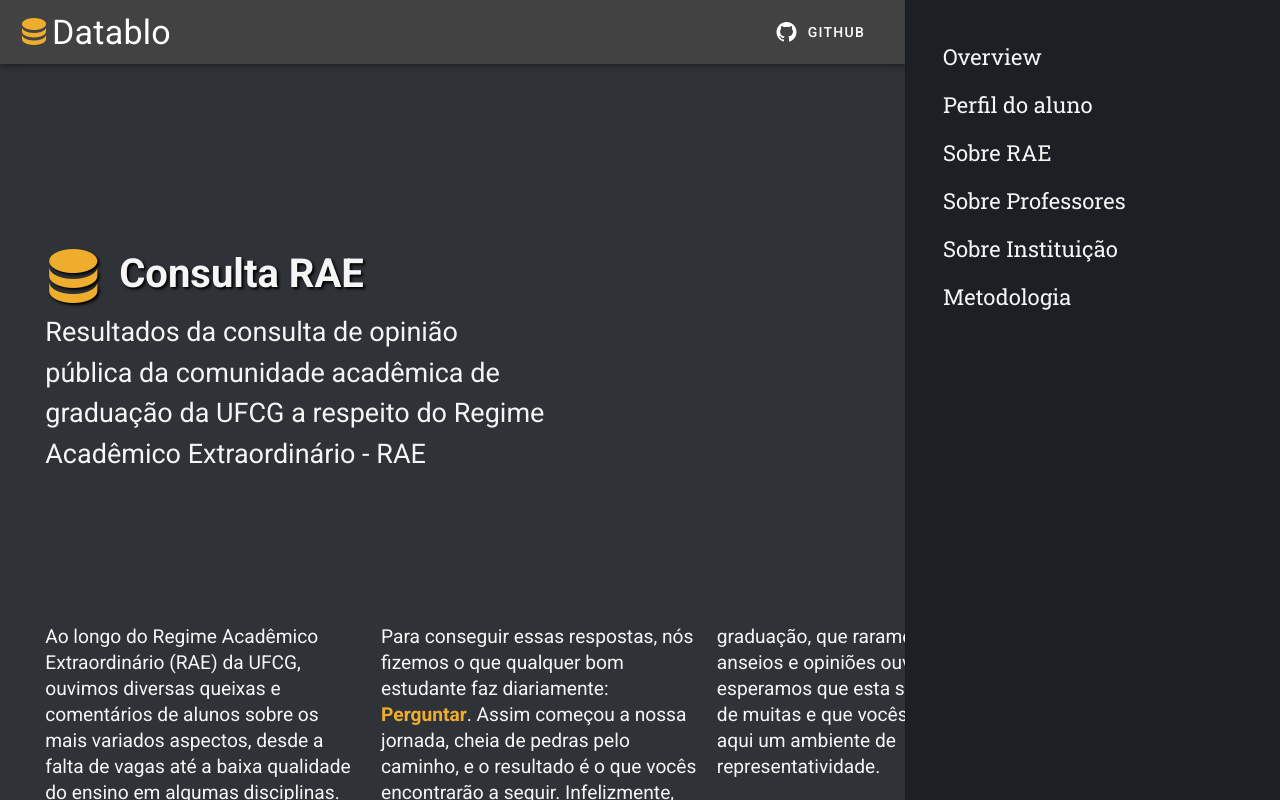
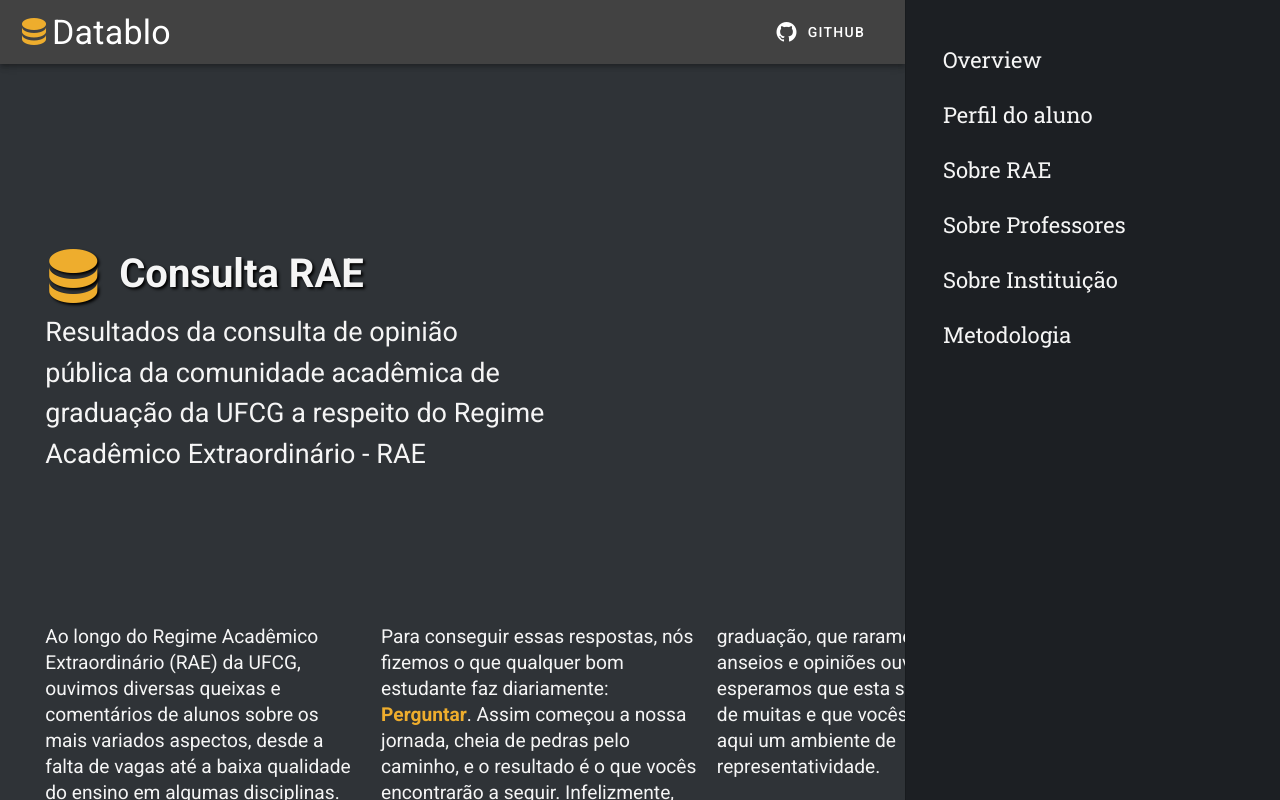
Before and after one commit to leleoveiga/datablo-vue, a Vue app: page / in a window 1280 px wide. Shown: the top 800 px of the page. Built offline with nearby package versions, Linux system fonts and the light colour scheme.

Commit message:
fix box do scroll menor que o normal

```diff
--- a/src/components/NavDrawer.vue
+++ b/src/components/NavDrawer.vue
@@ -9,9 +9,7 @@
 		width="375px"
 	>
 		<v-treeview
-			v-model="tree"
 			:items="items"
-			item-key="name"
 			activatable
 			color="#eead2d"
 			expand-icon=""
@@ -19,13 +17,14 @@
 			open-on-click
 		>
 			<template v-slot:label="{ item }">
-				<span
+				<div
 					v-bind:class="{ childrenFont: item.child }"
 					class="navFont grey--text text--lighten-4 font-weight-regular"
+					style="padding: 11px 0px"
 					@click="scrollTo(item.id, item.offs)"
 				>
 					{{ item.name }}
-				</span>
+				</div>
 			</template>
 		</v-treeview>
 	</v-navigation-drawer>
@@ -173,12 +172,14 @@
 	}),
 	methods: {
 		scrollTo(id, offs) {
-			console.log("oisaidhs");
+			// console.log("click");
 			this.$vuetify.goTo(`#${id}`, {
-				duration: 400,
+				duration: 500,
 				offset: offs ? offs : 0,
 				easing: "easeOutCubic",
 			});
+			// var elmnt = document.getElementById(id);
+			// elmnt.scrollIntoView({ behavior: "smooth" });
 		},
 	},
 };
```
Also changed, not shown: 8 other files (tests, documents, lock files or other folders).
